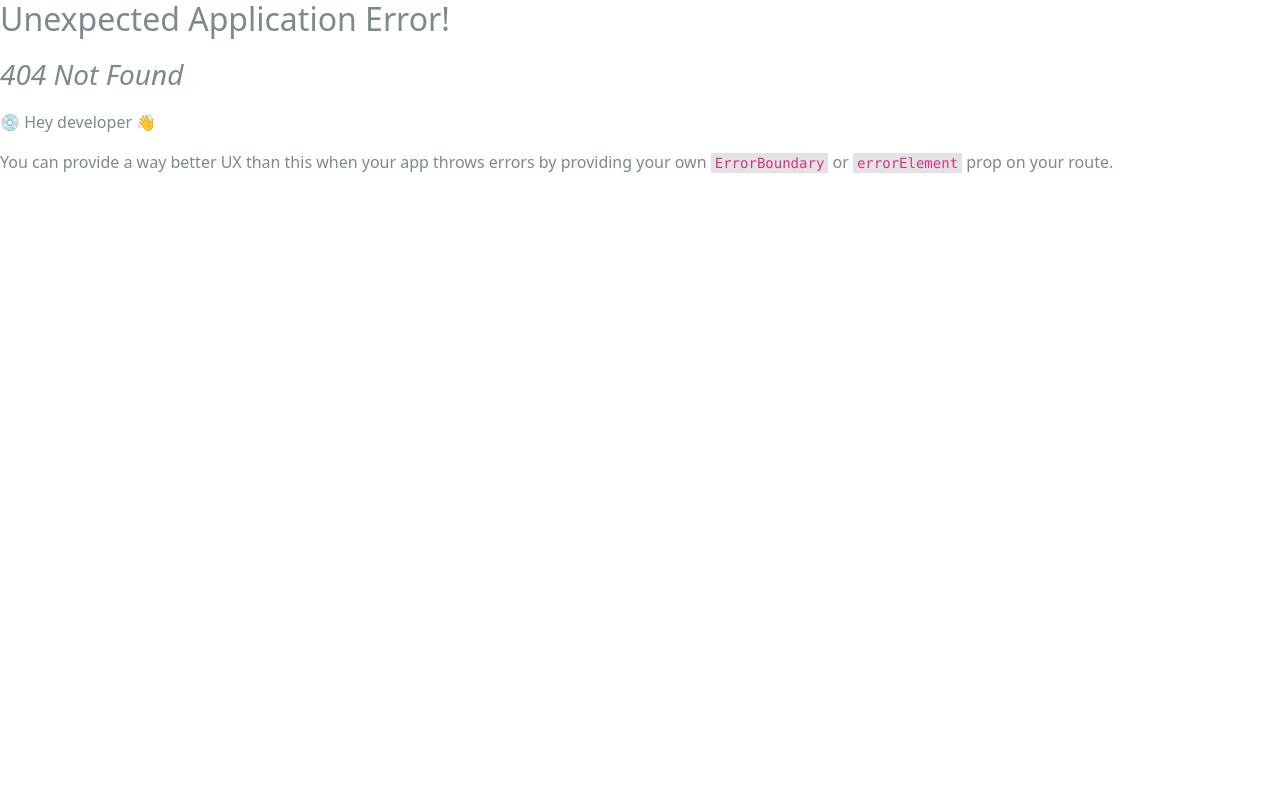
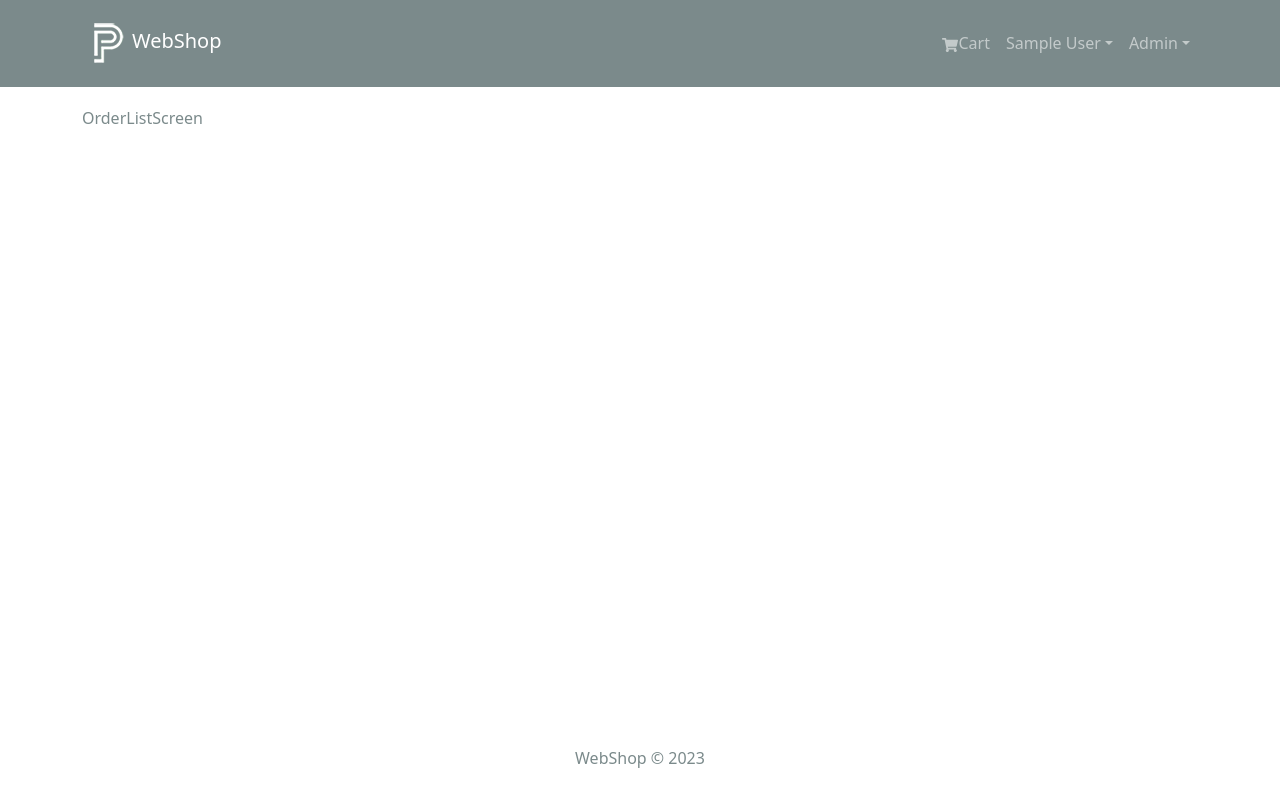
Before and after one commit to codeForMobile/webshop, a React (Create React App) app in the folder frontend/: page /admin/orderlist in a window 1280 px wide. Before the commit this address had no page. Built offline with nearby package versions, Linux system fonts and the light colour scheme; sample sign-in values are in the browser's storage.

Commit message:
add admin route initial stuff -- add orderlist page and other admin routes(only)

```diff
--- /dev/null
+++ b/frontend/src/components/AdminRoute.jsx
@@ -0,0 +1,14 @@
+import { Outlet, Navigate } from 'react-router-dom'
+import { useSelector } from 'react-redux'
+
+const AdminRoute = () => {
+  const { userInfo } = useSelector((state) => state.auth)
+
+  return userInfo && userInfo.isAdmin ? (
+    <Outlet />
+  ) : (
+    <Navigate to='/login' replace />
+  )
+}
+
+export default AdminRoute
--- a/frontend/src/components/Header.jsx
+++ b/frontend/src/components/Header.jsx
@@ -1,10 +1,10 @@
 import { useNavigate } from 'react-router-dom'
-import {Navbar, Nav, Container, Badge, NavDropdown} from 'react-bootstrap'
+import { Navbar, Nav, Container, Badge, NavDropdown } from 'react-bootstrap'
 import { LinkContainer } from 'react-router-bootstrap'
 import { FaShoppingCart, FaUser } from 'react-icons/fa'
 import { useSelector, useDispatch } from 'react-redux'
 import { useLogoutMutation } from '../slices/usersApiSlice'
-import {logout} from '../slices/authSlice'
+import { logout } from '../slices/authSlice'
 import logo from '../assets/logo.png'
 
 const Header = () => {
@@ -13,7 +13,7 @@
 
   const dispatch = useDispatch()
   const navigate = useNavigate()
-  const [ logoutApiCall ] = useLogoutMutation()
+  const [logoutApiCall] = useLogoutMutation()
 
   const logoutHandler = async () => {
     try {
@@ -30,7 +30,7 @@
         <Container>
           <LinkContainer to='/'>
             <Navbar.Brand>
-        <img src={logo} alt="WebShop" />
+              <img src={logo} alt='WebShop' />
               WebShop
             </Navbar.Brand>
           </LinkContainer>
@@ -38,34 +38,53 @@
           <Navbar.Collapse id='basic-navbar-nav'>
             <Nav className='ms-auto'>
               <LinkContainer to='/cart'>
-                <Nav.Link><FaShoppingCart/>Cart
-                {
-                  cartItems.length > 0 && (
-                    <Badge pill bg='success' style={{
-                      marginLeft: '5px'
-                    }}>
-                      {cartItems.reduce((a,c) => a + c.qty, 0)}
+                <Nav.Link>
+                  <FaShoppingCart />
+                  Cart
+                  {cartItems.length > 0 && (
+                    <Badge
+                      pill
+                      bg='success'
+                      style={{
+                        marginLeft: '5px',
+                      }}
+                    >
+                      {cartItems.reduce((a, c) => a + c.qty, 0)}
                     </Badge>
-                  )
-                }
+                  )}
                 </Nav.Link>
               </LinkContainer>
-                { userInfo ? (
+              {userInfo ? (
                 <NavDropdown title={userInfo.name} id='username'>
                   <LinkContainer to='/profile'>
-                      <NavDropdown.Item>
-                        Profile
-                      </NavDropdown.Item>
+                    <NavDropdown.Item>Profile</NavDropdown.Item>
                   </LinkContainer>
                   <NavDropdown.Item onClick={logoutHandler}>
                     Logout
                   </NavDropdown.Item>
                 </NavDropdown>
-                ) : (<LinkContainer to='/login'>
+              ) : (
+                <LinkContainer to='/login'>
                   <Nav.Link href='/login'>
-                  <FaUser/>Sign In
+                    <FaUser />
+                    Sign In
                   </Nav.Link>
-                </LinkContainer>)}
+                </LinkContainer>
+              )}
+
+              {userInfo && userInfo.isAdmin && (
+                <NavDropdown title='Admin' id='adminmenu'>
+                  <LinkContainer to='/admin/productlist'>
+                    <NavDropdown.Item>Products</NavDropdown.Item>
+                  </LinkContainer>
+                  <LinkContainer to='/admin/userlist'>
+                    <NavDropdown.Item>Users</NavDropdown.Item>
+                  </LinkContainer>
+                  <LinkContainer to='/admin/orderlist'>
+                    <NavDropdown.Item>Orders</NavDropdown.Item>
+                  </LinkContainer>
+                </NavDropdown>
+              )}
             </Nav>
           </Navbar.Collapse>
         </Container>
--- a/frontend/src/index.js
+++ b/frontend/src/index.js
@@ -1,10 +1,10 @@
-import React from 'react';
-import ReactDOM from 'react-dom/client';
+import React from 'react'
+import ReactDOM from 'react-dom/client'
 import {
   createBrowserRouter,
   createRoutesFromElements,
   Route,
-  RouterProvider
+  RouterProvider,
 } from 'react-router-dom'
 import { PayPalScriptProvider } from '@paypal/react-paypal-js'
 import { Provider } from 'react-redux'
@@ -17,49 +17,54 @@
 import './assets/styles/bootstrap.custom.css'
 import './assets/styles/index.css'
 
-import App from './App';
-import reportWebVitals from './reportWebVitals';
-import PrivateRoute from './components/PrivateRoute.jsx';
-import HomeScreen from './screens/HomeScreen';
-import ProductScreen from './screens/ProductScreen';
-import CartScreen from './screens/CartScreen';
-import LoginScreen from './screens/LoginScreen';
-import RegisterScreen from './screens/RegisterScreen.jsx';
-import ShippingScreen from './screens/ShippingScreen.jsx';
-import PaymentScreen from './screens/PaymentScreen.jsx';
-import PlaceOrderScreen from './screens/PlaceOrderScreen.jsx';
-import OrderScreen from './screens/OrderScreen.jsx';
+import App from './App'
+import reportWebVitals from './reportWebVitals'
+import PrivateRoute from './components/PrivateRoute.jsx'
+import AdminRoute from './components/AdminRoute.jsx'
+import HomeScreen from './screens/HomeScreen'
+import ProductScreen from './screens/ProductScreen'
+import CartScreen from './screens/CartScreen'
+import LoginScreen from './screens/LoginScreen'
+import RegisterScreen from './screens/RegisterScreen.jsx'
+import ShippingScreen from './screens/ShippingScreen.jsx'
+import PaymentScreen from './screens/PaymentScreen.jsx'
+import PlaceOrderScreen from './screens/PlaceOrderScreen.jsx'
+import OrderScreen from './screens/OrderScreen.jsx'
 import ProfileScreen from './screens/ProfileScreen.jsx'
+import OrderListScreen from './screens/admin/OrderListScreen.jsx'
 
 const router = createBrowserRouter(
   createRoutesFromElements([
-    <Route path='/' element={<App/>}>
-      <Route index={true} path='/' element={<HomeScreen/>}/>
-      <Route path='/product/:id' element={<ProductScreen/>}/>
-      <Route path='/cart' element={<CartScreen/>}/>
-      <Route path='/login' element={<LoginScreen/>}/>
-      <Route path='/register' element={<RegisterScreen/>}/>
+    <Route path='/' element={<App />}>
+      <Route index={true} path='/' element={<HomeScreen />} />
+      <Route path='/product/:id' element={<ProductScreen />} />
+      <Route path='/cart' element={<CartScreen />} />
+      <Route path='/login' element={<LoginScreen />} />
+      <Route path='/register' element={<RegisterScreen />} />
 
-      <Route path='' element={<PrivateRoute/>}>
-        <Route path='/shipping' element={<ShippingScreen/>}/>
-        <Route path='/payment' element={<PaymentScreen/>}/>
-        <Route path='/placeorder' element={<PlaceOrderScreen/>}/>
-        <Route path='/order/:id' element={<OrderScreen/>}/>
-        <Route path='/profile' element={<ProfileScreen/>}/>
+      <Route path='' element={<PrivateRoute />}>
+        <Route path='/shipping' element={<ShippingScreen />} />
+        <Route path='/payment' element={<PaymentScreen />} />
+        <Route path='/placeorder' element={<PlaceOrderScreen />} />
+        <Route path='/order/:id' element={<OrderScreen />} />
+        <Route path='/profile' element={<ProfileScreen />} />
       </Route>
 
-    </Route>
-  ])
+      <Route path='' element={<AdminRoute />}>
+        <Route path='admin/orderlist' element={<OrderListScreen />} />
+      </Route>
+    </Route>,
+  ]),
 )
 
-const root = ReactDOM.createRoot(document.getElementById('root'));
+const root = ReactDOM.createRoot(document.getElementById('root'))
 root.render(
   <React.StrictMode>
     <Provider store={store}>
       <PayPalScriptProvider deferLoading={true}>
-            <RouterProvider router={router} />
+        <RouterProvider router={router} />
       </PayPalScriptProvider>
     </Provider>
-  </React.StrictMode>
-);
-reportWebVitals();
+  </React.StrictMode>,
+)
+reportWebVitals()
--- /dev/null
+++ b/frontend/src/screens/admin/OrderListScreen.jsx
@@ -0,0 +1,7 @@
+import React from 'react'
+
+const OrderListScreen = () => {
+  return <div>OrderListScreen</div>
+}
+
+export default OrderListScreen
```
Lines whose indentation alone changed are shown as unchanged.
